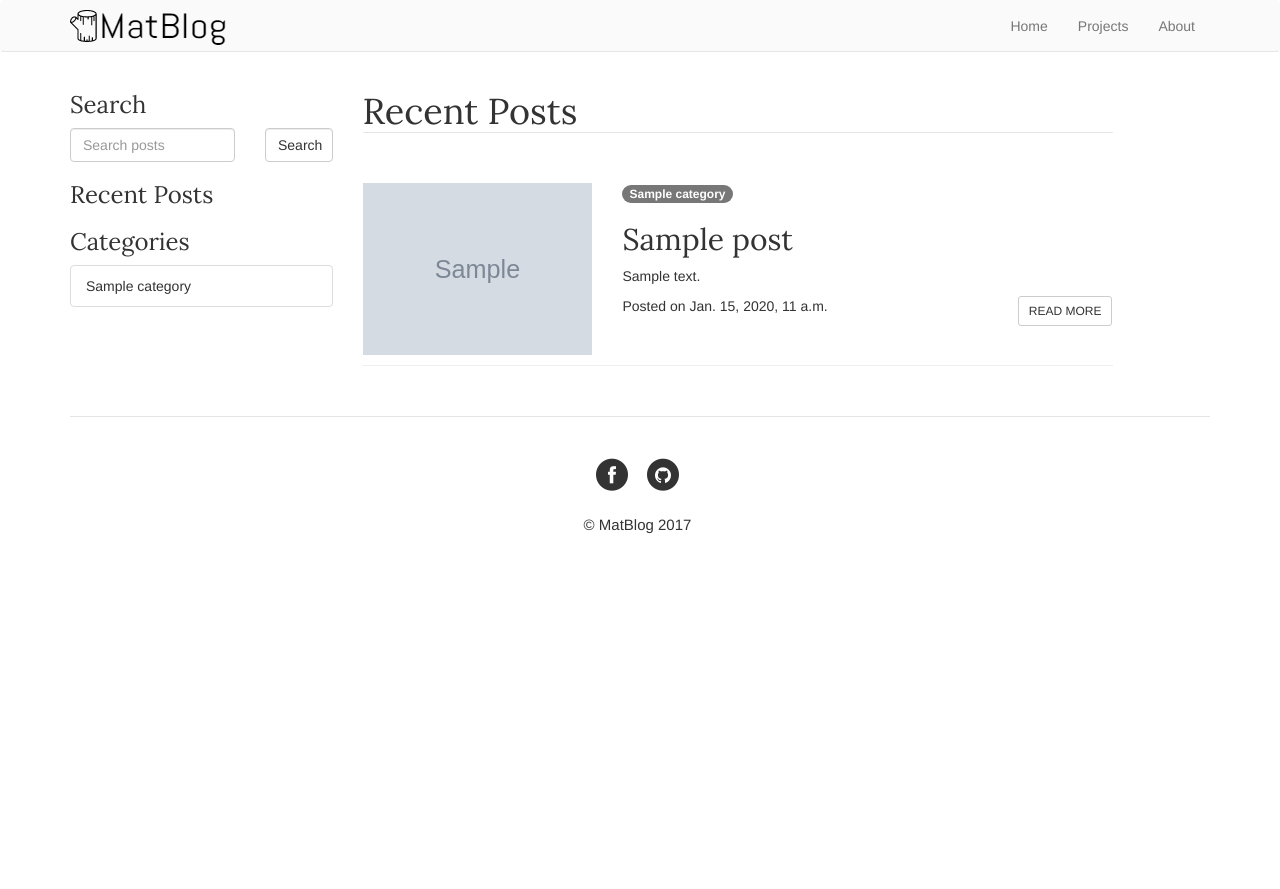
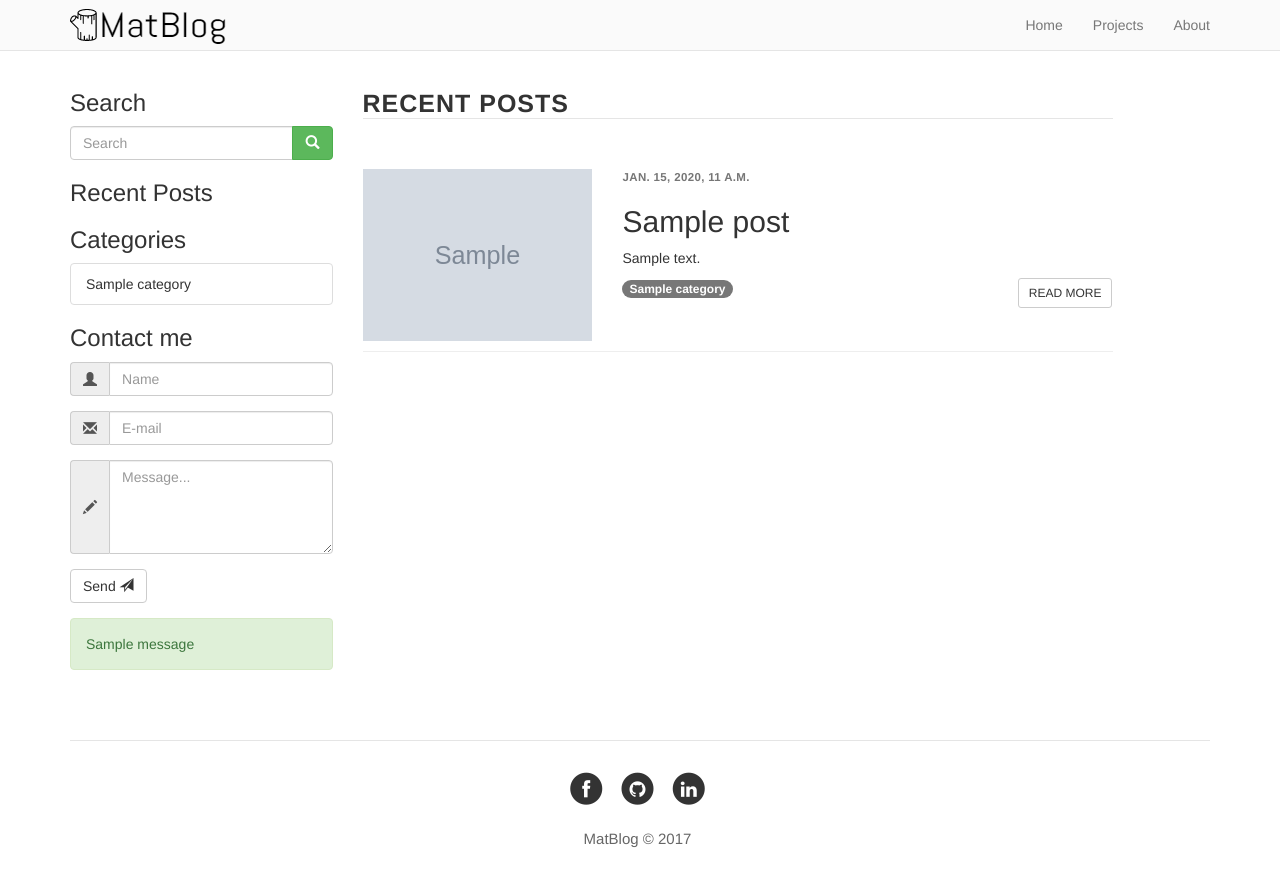
Before and after one commit to Mateusz-Slisz/matblog, a Django app: page / in a window 1280 px wide. Before the commit the page ends 534 px from the top, so only its background shows below. Run offline with Django 3.2, Linux system fonts and the light colour scheme; tables that the repository leaves empty hold one stand-in row (values such as "Sample post"); grey boxes marked "Sample" are stand-in pictures; one stand-in notice (Sample message) is shown; some libraries are stand-ins or nearby versions.

Commit message:
Contact form, amount of posts etc

```diff
--- a/blog/forms.py
+++ b/blog/forms.py
@@ -11,3 +11,8 @@
             'image',
             'category'
             )
+
+class ContactForm(forms.Form):
+    name = forms.CharField(required=True)
+    from_email = forms.EmailField(required=True)
+    message = forms.CharField(widget=forms.Textarea, required=True)
--- a/blog/templates/blog/base.html
+++ b/blog/templates/blog/base.html
@@ -22,7 +22,7 @@
     </head>
     <body>
         <!-- Navbar -->
-        <nav class="navbar navbar-default">
+        <nav class="navbar navbar-default navbar-fixed-top">
           <div class="container">
             <div class="navbar-header">
               <button type="button" class="navbar-toggle collapsed" data-toggle="collapse" data-target="#navbar" aria-expanded="false" aria-controls="navbar">
@@ -59,7 +59,7 @@
         </div>
         <!-- Footer -->
         <div class="end container">
-            <footer class="footer">
+        <footer class="footer">
                 <ul class="list-inline text-center">
                     <li>
                         <a target="_blank" href="//www.facebook.com/mateusz.slisz">
@@ -77,9 +77,17 @@
                         </span>
                         </a>
                     </li>
-                <p>&copy; MatBlog 2017</p>
+                    <li>
+                        <a target="_blank" href="//www.linkedin.com/in/mateusz-slisz-557775139/">
+                        <span class="fa-stack fa-lg">
+                            <i class="fa fa-circle fa-stack-2x"></i>
+                            <i class="fa fa-linkedin fa-stack-1x fa-inverse"></i>
+                        </span>
+                        </a>
+                    </li>
+                <p>MatBlog &copy; 2017</p>
                 </ul>
-            </footer>
+        </footer>
         </div>
     </body>
 </html>
--- a/blog/templates/blog/post_list.html
+++ b/blog/templates/blog/post_list.html
@@ -1,14 +1,19 @@
 {% extends 'blog/base.html' %}
 {% load staticfiles %}
+{% load crispy_forms_tags %}
 
 
 {% block content %}
 <div class="row row-centered" style="text-align: left;">
     <div class="col-md-8 col-centered">
-      {% if posts.has_previous %}
-      <h1 class="newestart">Older Posts</h1>
+      {% if request.GET.q and posts.has_previous %}
+      <h1 class="newestart">Search Results for: '{{ request.GET.q }}'</h1>
+      {% elif posts.has_previous %}
+      <h1 class="newestart" id="tit">Older Posts</h1>
+      {% elif request.GET.q %}
+      <h1 class="newestart">Search Results for: '{{ request.GET.q }}'</h1>
       {% else %}
-      <h1 class="newestart">Recent Posts</h1>
+      <h1 class="newestart" id="tit">Recent Posts</h1>
       {% endif %}
       <!-- Articles -->
       {% for post in posts %}
@@ -20,13 +25,11 @@
                       </figure>
                   </div>
                   <div class="col-sm-6 col-md-8">
-                    <span class="badge">{{ post.category }}</span>
-                    <h2><a href="{% url 'post_detail' pk=post.pk %}">{{ post.title }}</a></h1>
+                    <p class="nomargin">{{ post.published_date }}</p>
+                    <h2><a href="{% url 'post_detail' pk=post.pk %}">{{ post.title }}</a></h2>
                     <p>{{ post.text|linebreaksbr|truncatechars:100 }}</p>
                     <div class="row-fluid bpad">
-                      <div class="col-md-8 nopad font-sm">
-                        <p class="nomargin">Posted on {{ post.published_date }}</p>
-                      </div>
+                      <span class="badge">{{ post.category }}</span>
                       <a href="{% url 'post_detail' pk=post.pk %}" class="btn btn-default btn-sm pull-right">READ MORE</a>
                     </div>
                   </div>
@@ -34,6 +37,7 @@
           </article>
       {% endfor %}
         <!-- Older button -->
+        <!---
         {% if posts.has_previous %}
           <ul class="pager pull-left">
               <li class="prev">
@@ -48,21 +52,49 @@
               </li>
           </ul>
         {% endif %}
+        -->
+          {% if posts.has_other_pages %}
+          <div style="text-align: center;">
+            <ul class="pagination">
+              {% if posts.has_previous %}
+                <li><a href="?page={{ posts.previous_page_number }}">&laquo;</a></li>
+              {% else %}
+                <li class="disabled"><span>&laquo;</span></li>
+              {% endif %}
+              {% for i in posts.paginator.page_range %}
+                {% if posts.number == i %}
+                  <li class="active"><span>{{ i }} <span class="sr-only">(current)</span></span></li>
+                {% else %}
+                  <li><a href="?page={{ i }}">{{ i }}</a></li>
+                {% endif %}
+              {% endfor %}
+              {% if posts.has_next %}
+                <li><a href="?page={{ posts.next_page_number }}">&raquo;</a></li>
+              {% else %}
+                <li class="disabled"><span>&raquo;</span></li>
+              {% endif %}
+            </ul>
+          </div>
+          {% endif %}
     </div>
     <div class="col-md-3">
+
       <div class="widget">
         <h3>
           Search
         </h3>
-        <form class="row" method="GET" action="">
-          <div class="col-md-8">
-            <input type="text" name="q" class="form-control" placeholder="Search posts"/>
-          </div>
-          <div class="col-md-4">
-            <input type="submit" class="btn btn-default form-control" value="Search"/>
-          </div>
+        <form method="GET" action="">
+            <div class="input-group">
+              <input type="text" class="search-query form-control" placeholder="Search" name="q" />
+              <span class="input-group-btn">
+                <button class="btn btn-success" type="submit">
+                  <span class="glyphicon glyphicon-search"></span>
+                </button>
+              </span>
+            </div>
         </form>
       </div>
+
       <div class="widget">
         <h3>
           Recent Posts
@@ -73,15 +105,53 @@
           {% endfor %}
         </ul>
       </div>
+
       <div class="widget">
         <h3>
           Categories
         </h3>
         <ul class="list-group">
           {% for category in categories %}
-          <li class="list-group-item"><a href="{% url 'category_detail' pk=category.pk %}">{{ category.title }}</a></li>
+          <li class="list-group-item"><a href="{% url 'category_list' pk=category.pk %}">{{ category.title }}</a></li>
           {% endfor %}
         </ul>
+      </div>
+
+      <div class="widget">
+        <h3>
+          Contact me
+        </h3>
+        <form action="" method="post"  id="contact_form">
+          {% csrf_token %}
+            <div class="form-group">
+                <div class="input-group">
+                  <span class="input-group-addon"><i class="glyphicon glyphicon-user"></i></span>
+                  <input type="text" name="name" class="textinput textInput form-control" required id="id_name" placeholder="Name" />
+                </div>
+            </div>
+
+            <div class="form-group">
+                <div class="input-group">
+                  <span class="input-group-addon"><i class="glyphicon glyphicon-envelope"></i></span>
+                  <input type="email" name="from_email" class="emailinput form-control" required id="id_from_email" placeholder="E-mail"/>
+                </div>
+            </div>
+
+            <div class="form-group">
+                <div class="input-group">
+                  <span class="input-group-addon"><i class="glyphicon glyphicon-pencil"></i></span>
+                   <textarea name="message" rows="4" class="textarea form-control" required id="id_message" placeholder="Message..."></textarea>
+                </div>
+            </div>
+            <div class="form-group">
+                <button type="submit" class="btn btn-default" >Send <span class="glyphicon glyphicon-send"></span></button>
+            </div>
+            {% if messages %}
+								{% for message in messages %}
+								<p class="alert alert-success">{{ message }}</p>
+                {% endfor %}
+            {% endif %}
+        </form>
       </div>
     </div>
 </div>
--- a/blog/urls.py
+++ b/blog/urls.py
@@ -6,8 +6,7 @@
     url(r'^post/(?P<pk>[0-9]+)/$', views.post_detail, name='post_detail'),
     url(r'^post/new/$', views.post_new, name='post_new'),
     url(r'^post/(?P<pk>[0-9]+)/edit/$', views.post_edit, name='post_edit'),
-    url(r'^category$', views.category_list, name='category_list'),
-    url(r'^category/(?P<pk>\d+)/$', views.category_detail, name='category_detail'),
+    url(r'^category/(?P<pk>\d+)/$', views.category_list, name='category_list'),
     url(r'^about$', views.about, name='about'),
     url(r'^projects$', views.projects, name='projects'),
 ]
--- a/blog/views.py
+++ b/blog/views.py
@@ -2,15 +2,33 @@
 from django.utils import timezone
 from .models import Post, Category
 from django.shortcuts import render, get_object_or_404
-from .forms import PostForm
+from .forms import PostForm, ContactForm
 from django.shortcuts import redirect
 from django.core.paginator import Paginator, EmptyPage, PageNotAnInteger
 from django.views.generic import ListView
 from django.db.models import Q
+from django.core.mail import send_mail, BadHeaderError
+from django.http import HttpResponse, HttpResponseRedirect
+from django.contrib import messages
 
 
 
 def post_list(request):
+    if request.method == 'GET':
+        form = ContactForm()
+    else:
+        form = ContactForm(request.POST)
+        if form.is_valid():
+            name = form.cleaned_data['name']
+            from_email = form.cleaned_data['from_email']
+            message = form.cleaned_data['message']
+            try:
+                send_mail(name, message, from_email, ['mat.slisz@yahoo.com'])
+            except BadHeaderError:
+                return HttpResponse('Invalid header found.')
+            messages.success(request, 'Thanks for your reply')
+            return redirect('post_list')
+
     post_list = Post.objects.all()
     page = request.GET.get('page')
     forms = Post.objects.filter(published_date__lte=timezone.now()).order_by('-published_date')[0:3]
@@ -20,7 +38,9 @@
     if query:
         post_list = post_list.filter(
                     Q(text__icontains=query)|
-                    Q(title__icontains=query))
+                    Q(title__icontains=query)|
+                    Q(published_date__icontains=query)|
+                    Q(created_date__icontains=query))
 
     paginator = Paginator(post_list, per_page=3)
     try:
@@ -35,6 +55,7 @@
         'page': page,
         'forms': forms,
         'categories': categories,
+        'form': form,
     }
     return render(request, 'blog/post_list.html', context)
 
@@ -89,25 +110,14 @@
     return render(request, 'blog/post_edit.html', context)
 
 
-def category_list(request):
+def category_list(request, pk):
     categories = Category.objects.all()
-    posts = Post.objects.all().filter('category')
-    forms = Post.objects.all()
-
-    context = {
-        'categories': categories,
-        'posts': posts,
-        'forms': forms,
-    }
-    return render (request, 'blog/category_list.html', context)
-
-
-def category_detail(request, pk):
-    categories = Category.objects.all()
+    page = request.GET.get('page')
     category = get_object_or_404(Category, pk=pk)
     forms = Post.objects.filter(published_date__lte=timezone.now()).order_by('-published_date')[0:3]
     form = get_object_or_404(Post, pk=pk)
     post = form
+    post_numbers =  Post.objects.filter(category=category).count
 
     context = {
         'category': category,
@@ -115,8 +125,9 @@
         'form': form,
         'forms': forms,
         'post': post,
+        'post_numbers': post_numbers,
     }
-    return render(request, 'blog/category_detail.html', context)
+    return render(request, 'blog/category_list.html', context)
 
 
 def about(request):
--- a/mysite/settings.py
+++ b/mysite/settings.py
@@ -38,6 +38,7 @@
     'django.contrib.messages',
     'django.contrib.staticfiles',
     'blog',
+    'crispy_forms',
 )
 
 MIDDLEWARE_CLASSES = (
@@ -106,3 +107,7 @@
     os.path.join(BASE_DIR, "static"),
 )
 MEDIA_URL = '/media/'
+
+CRISPY_TEMPLATE_PACK = 'bootstrap3'
+
+EMAIL_BACKEND = 'django.core.mail.backends.console.EmailBackend'
--- a/static/css/blog.css
+++ b/static/css/blog.css
@@ -3,10 +3,12 @@
     padding: 0;
     width: 100%;
     height: 100%;
+    padding-top: 35px;
+    margin-bottom: 60px;
 }
 
 h1, h2, h3, h4 {
-    font-family: 'Lora', cursive;
+    font-family: "Libre Franklin", "Helvetica Neue", helvetica, arial, sans-serif;
 }
 
 .date {
@@ -23,14 +25,8 @@
 .post {
     margin-bottom: 70px;
     padding-bottom: 40px;
-    border-bottom: 1px solid #eee;
     position: relative;
     text-align: left;
-    margin-top: 50px;
-}
-
-.post img {
-    display: right;
 }
 
 .post p {
@@ -41,6 +37,8 @@
     -webkit-line-clamp: N;
     line-height: X;
     max-height: X*N;
+    font-size: 20px;
+    font-family: "Libre Franklin", "Helvetica Neue", helvetica, arial, sans-serif;
 }
 .post h1 a, .post h1 a:visited {
     color: #333;
@@ -54,9 +52,25 @@
     color: #0085A1;
 }
 
+.post h1{
+    margin-top: 60px;
+    margin-bottom: 60px;
+    border-bottom: 1px solid #e5e5e5;
+    text-align: center;
+    font-family: "Libre Franklin", "Helvetica Neue", helvetica, arial, sans-serif;
+    text-transform: uppercase;
+    font-weight: 700;
+}
+
+.post h5 {
+    text-align: right;
+    text-transform: uppercase;
+}
+
 .footer {
     margin-top: 50px;
-    padding-top: 40px;
+    padding-top: 30px;
+    padding-bottom: 30px;
     border-top: 1px solid #e5e5e5;
 }
 
@@ -72,6 +86,7 @@
 .footer p {
     margin-top: 20px;
     font-size: 15px;
+    color: #666;
 }
 
 .row-centered {
@@ -87,7 +102,6 @@
 
 .main {
     text-align: left;
-    margin-top: 50px;
 }
 
 .first h2 {
@@ -244,3 +258,18 @@
 .newestart {
     border-bottom: 1px solid #e5e5e5;
 }
+
+#tit {
+    text-transform: uppercase;
+    font-weight: 600;
+    letter-spacing: 0.10rem;
+    font-size: 2.5rem;
+}
+
+.nomargin {
+    color: #767676;
+    font-size: 1.15rem;
+    font-weight: 700;
+    letter-spacing: 0.03em;
+    text-transform: uppercase;
+}
```
Also changed, not shown: blog/templates/blog/category_detail.html (deleted, +0 -81 lines), blog/templates/blog/category_list.html (+35 -28 lines), blog/templates/blog/post_detail.html (+6 -5 lines).
